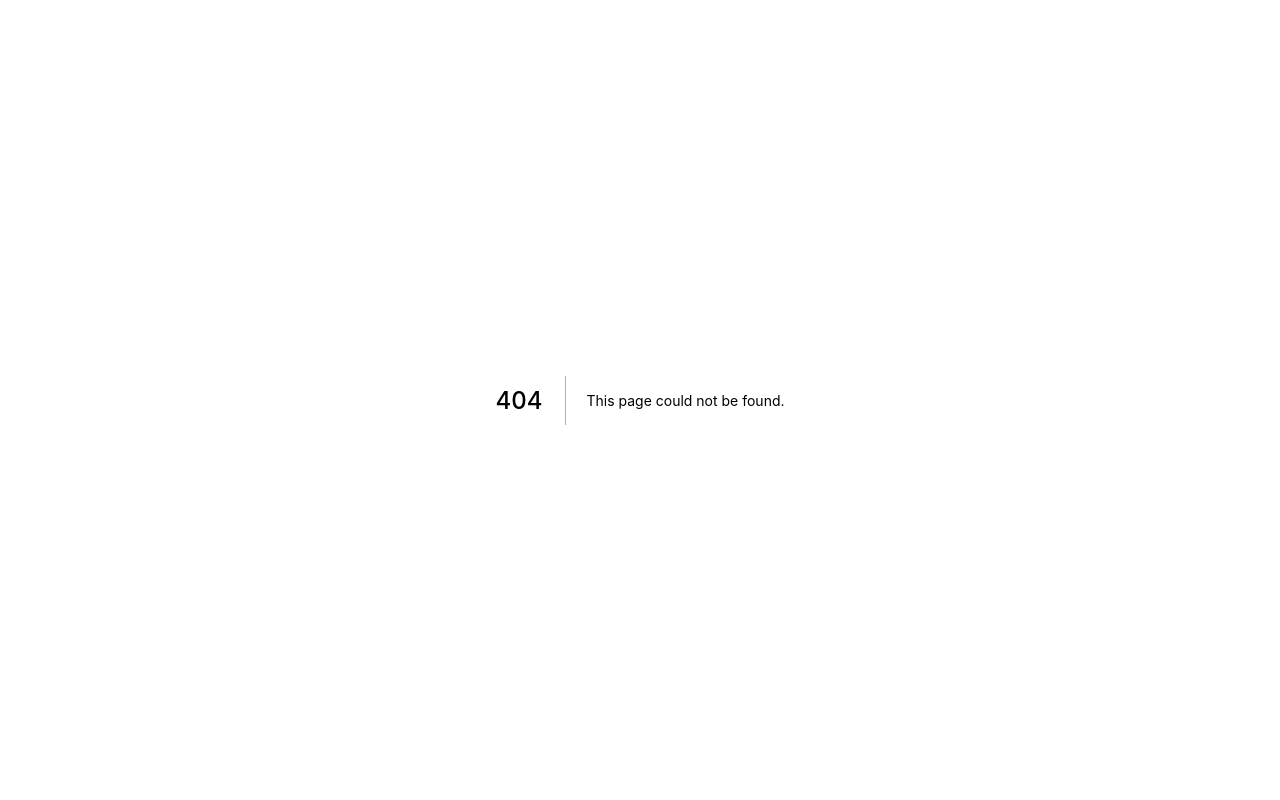
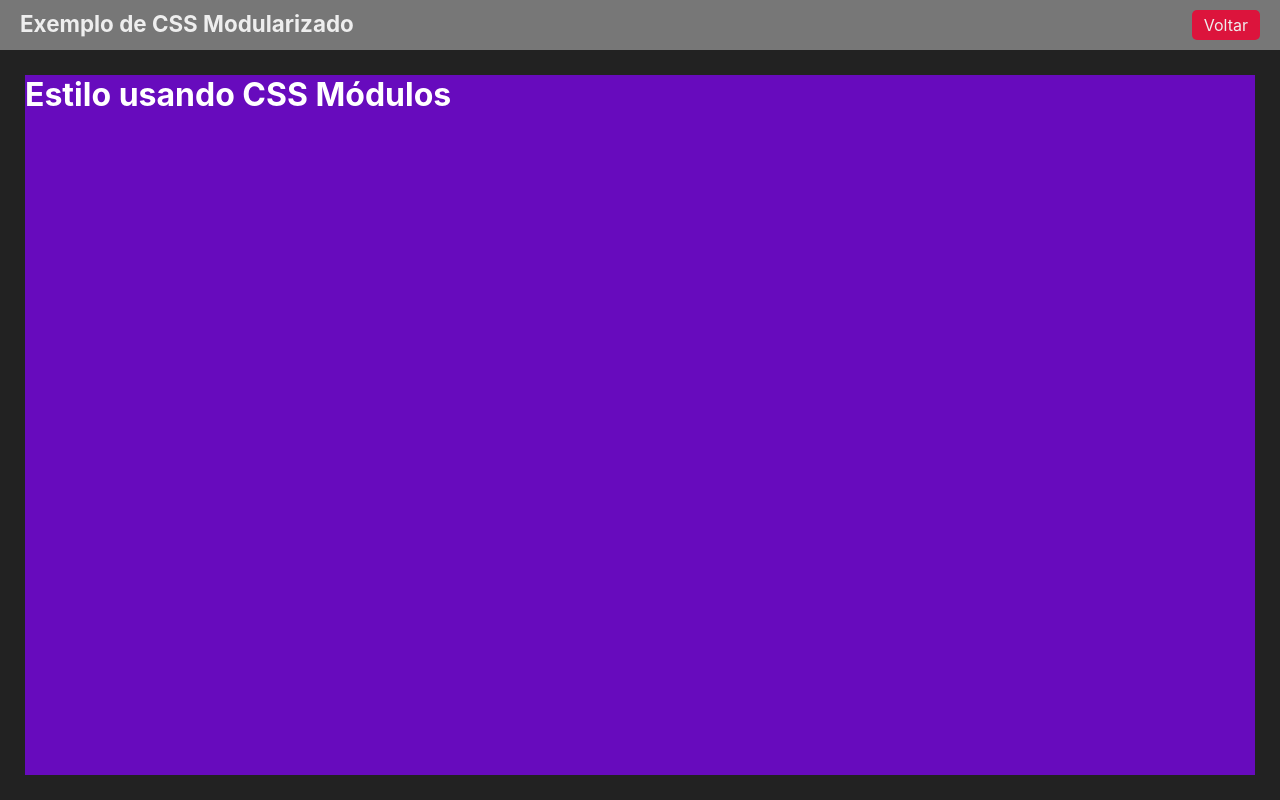
Before and after one commit to PedroBarbosaSw/nextjs-course-fundamentals, a Next.js app in the folder fundamentos/: page /estiloso in a window 1280 px wide. Before the commit this address had no page. Built offline with nearby package versions, Linux system fonts and the light colour scheme.

Commit message:
css modules

```diff
--- /dev/null
+++ b/fundamentos/src/components/Layout.jsx
@@ -0,0 +1,16 @@
+import Link from 'next/link'
+import styles from '../styles/Layout.module.css'
+
+export default function Layout(props) {
+   return(
+      <div className={styles.layout}>
+         <div className={styles.cabecalho}>
+            <h1>{props.titulo ?? 'Mais um exemplo'}</h1>
+            <Link href="/">Voltar</Link>
+         </div>
+         <div className={styles.conteudo}>
+            {props.children}
+         </div>
+      </div>
+   )
+}
--- a/fundamentos/src/pages/_app.jsx
+++ b/fundamentos/src/pages/_app.jsx
@@ -1,4 +1,5 @@
 import '../styles/globals.css'
+import '../styles/app.css'
 
 function MyApp({ Component, pageProps }) {
   return <Component {...pageProps} />
--- /dev/null
+++ b/fundamentos/src/pages/estiloso.jsx
@@ -0,0 +1,13 @@
+import styles from '../styles/Estiloso.module.css'
+import Link from 'next/link'
+import Layout from '../components/Layout'
+
+export default function Estiloso() {
+   return (
+      <Layout titulo="Exemplo de CSS Modularizado">
+         <div className={styles.roxo}>
+            <h1>Estilo usando CSS Módulos</h1>
+         </div>
+      </Layout>
+   )
+}
--- /dev/null
+++ b/fundamentos/src/styles/Estiloso.module.css
@@ -0,0 +1,9 @@
+.roxo {
+   height: 100%;
+   background-color: #670bbd;
+   color: #fff;
+}
+
+.roxo h1 {
+   margin: 0;
+}
--- /dev/null
+++ b/fundamentos/src/styles/Layout.module.css
@@ -0,0 +1,28 @@
+.layout {
+   height: 100vh;
+   display: flex;
+   flex-direction: column;
+}
+
+.cabecalho {
+   display: flex;
+   justify-content: space-between;
+   padding: 10px 20px;
+   background-color: #777;
+}
+
+.cabecalho h1{
+   margin: 0;
+   font-size: 1.4rem;
+}
+
+.cabecalho a{
+   background-color: crimson;
+   padding: 5px 12px;
+   border-radius: 5px;
+}
+
+.conteudo {
+   padding: 25px;
+   height: 100%;
+}
--- /dev/null
+++ b/fundamentos/src/styles/app.css
@@ -0,0 +1,5 @@
+html,
+body {
+  background-color: #222;
+  color: #eee;
+}
```
Also changed, not shown: fundamentos/src/components/Cabecalho.jsx (added, +7 -0 lines), fundamentos/src/pages/exemplo.jsx (added, +9 -0 lines), fundamentos/src/pages/index.jsx (+7 -2 lines), fundamentos/src/styles/Home.module.css (deleted, +0 -121 lines), fundamentos/src/styles/globals.css (line endings or trailing spaces).
